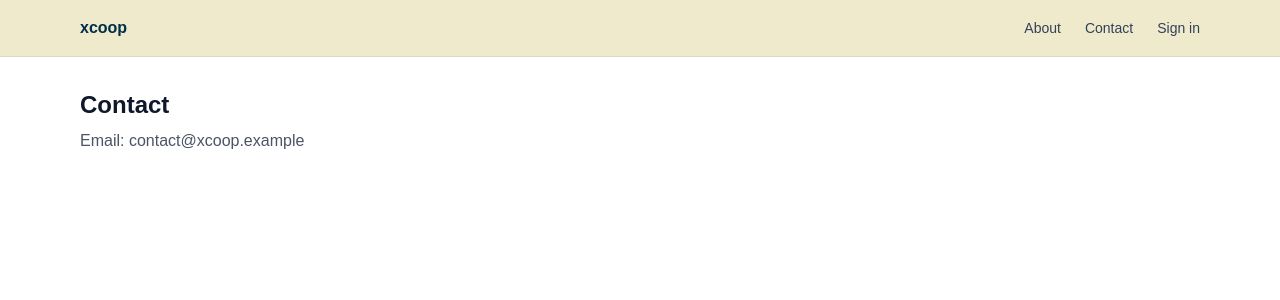
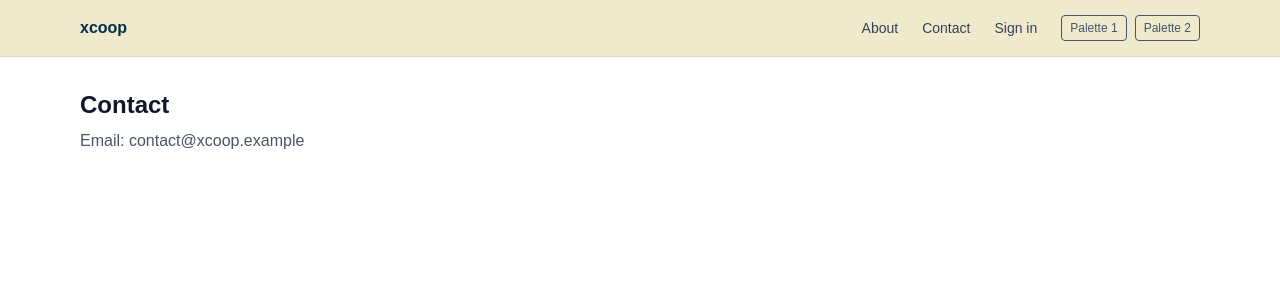
Before and after one commit to minbsfa/xcoop, a Next.js app: page /contact in a window 1280 px wide. Shown: the top 300 px of the page. Built offline with nearby package versions, Linux system fonts and the light colour scheme; no server answers.

Commit message:
feat(theme): add Palette 1/2 themes with toggle; default to Palette 1

```diff
--- a/src/app/globals.css
+++ b/src/app/globals.css
@@ -1,6 +1,6 @@
 @import "tailwindcss";
 
-:root {
+:root, :root[data-theme="one"] {
   --background: #ffffff; /* clean light */
   --foreground: #0f172a; /* slate-900 */
   --muted: #475569;      /* slate-600 */
@@ -12,6 +12,20 @@
   --accent-orange: #F77F00;
   --accent-yellow: #FCBF49;
   --accent-cream: #EAE2B7;
+}
+
+/* Theme Two: airy teal/emerald variant */
+:root[data-theme="two"] {
+  --background: #ffffff;
+  --foreground: #0f172a;
+  --muted: #475569;
+  --muted-2: #5b728f;
+  --border: rgba(2, 6, 23, 0.08);
+  --brand: #0ea5e9;        /* sky-500 */
+  --accent-red: #10b981;   /* emerald-500 used for positive accents */
+  --accent-orange: #22c55e;/* green-500 for secondary */
+  --accent-yellow: #fde68a;/* amber-300 for highlights */
+  --accent-cream: #f0f9ff; /* sky-50 background tint */
 }
 
 html { color-scheme: light; }
--- a/src/app/layout.tsx
+++ b/src/app/layout.tsx
@@ -24,7 +24,7 @@ export default function RootLayout({
   children: React.ReactNode;
 }>) {
   return (
-    <html lang="en">
+    <html lang="en" data-theme="one">
       <body className={`${geistSans.variable} ${geistMono.variable} antialiased`}>
         {/* @ts-expect-error Async Server Component */}
         <Navbar />
--- a/src/components/Navbar.tsx
+++ b/src/components/Navbar.tsx
@@ -1,5 +1,6 @@
 import Link from "next/link";
 import { getSupabaseServerClient } from "@/lib/supabase/server";
+import ThemeToggle from "./ThemeToggle";
 
 export default async function Navbar() {
   const supabase = await getSupabaseServerClient();
@@ -9,10 +10,11 @@ export default async function Navbar() {
     <header className="sticky top-0 z-50 w-full border-b border-[color:var(--border)] bg-[color:var(--accent-cream)]/70 backdrop-blur">
       <div className="mx-auto flex h-14 max-w-6xl items-center justify-between px-4">
         <Link href="/" className="font-semibold text-[color:var(--brand)]">xcoop</Link>
-        <nav className="hidden gap-6 md:flex">
+        <nav className="hidden gap-6 md:flex items-center">
           <Link href="/about" className="text-sm text-slate-700 hover:text-[color:var(--brand)]">About</Link>
           <Link href="/contact" className="text-sm text-slate-700 hover:text-[color:var(--brand)]">Contact</Link>
           <Link href={isAuthed ? "/member/dashboard" : "/signin"} className="text-sm text-slate-700 hover:text-[color:var(--brand)]">{isAuthed ? "Dashboard" : "Sign in"}</Link>
+          <ThemeToggle />
         </nav>
         <Link href={isAuthed ? "/profile" : "/signin"} className="md:hidden text-sm text-slate-700">Profile</Link>
       </div>
--- /dev/null
+++ b/src/components/ThemeToggle.tsx
@@ -0,0 +1,13 @@
+"use client";
+
+export default function ThemeToggle() {
+  function setTheme(value: "one" | "two") {
+    document.documentElement.setAttribute("data-theme", value);
+  }
+  return (
+    <div className="flex items-center gap-2 text-xs text-slate-600">
+      <button onClick={() => setTheme("one")} className="rounded border px-2 py-1">Palette 1</button>
+      <button onClick={() => setTheme("two")} className="rounded border px-2 py-1">Palette 2</button>
+    </div>
+  );
+}
```
